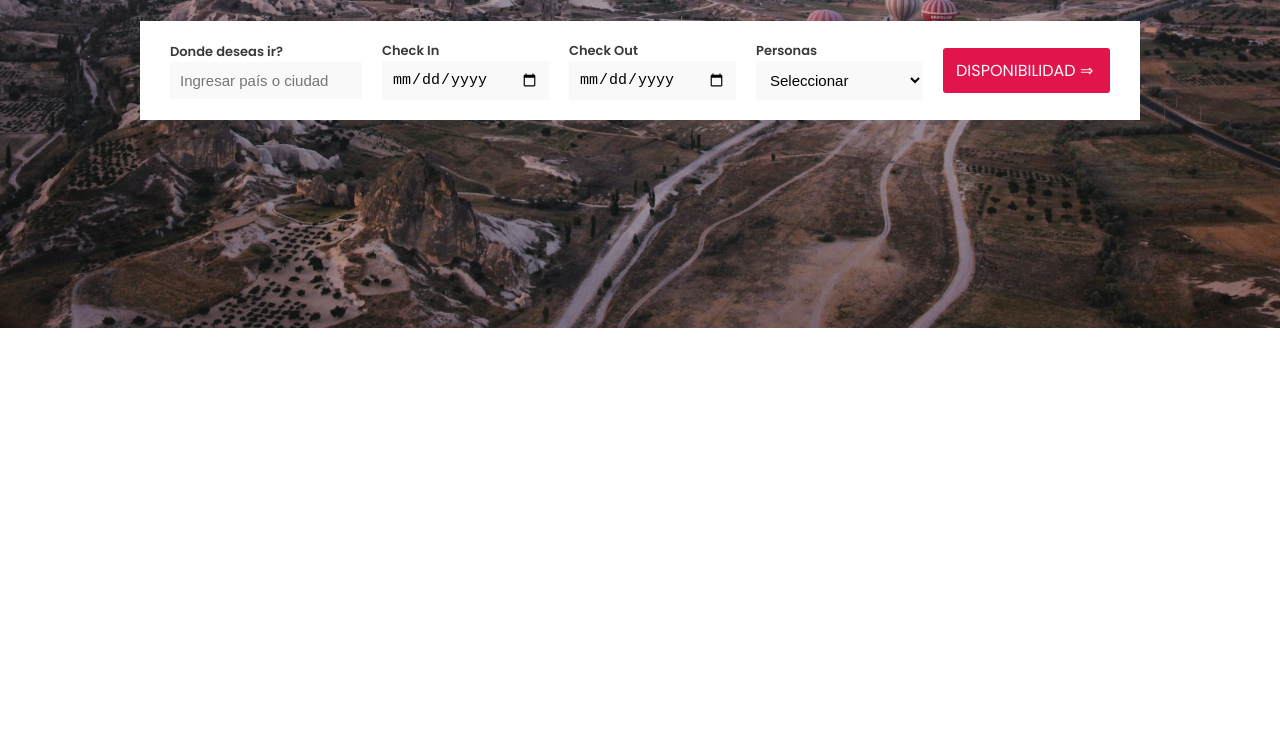
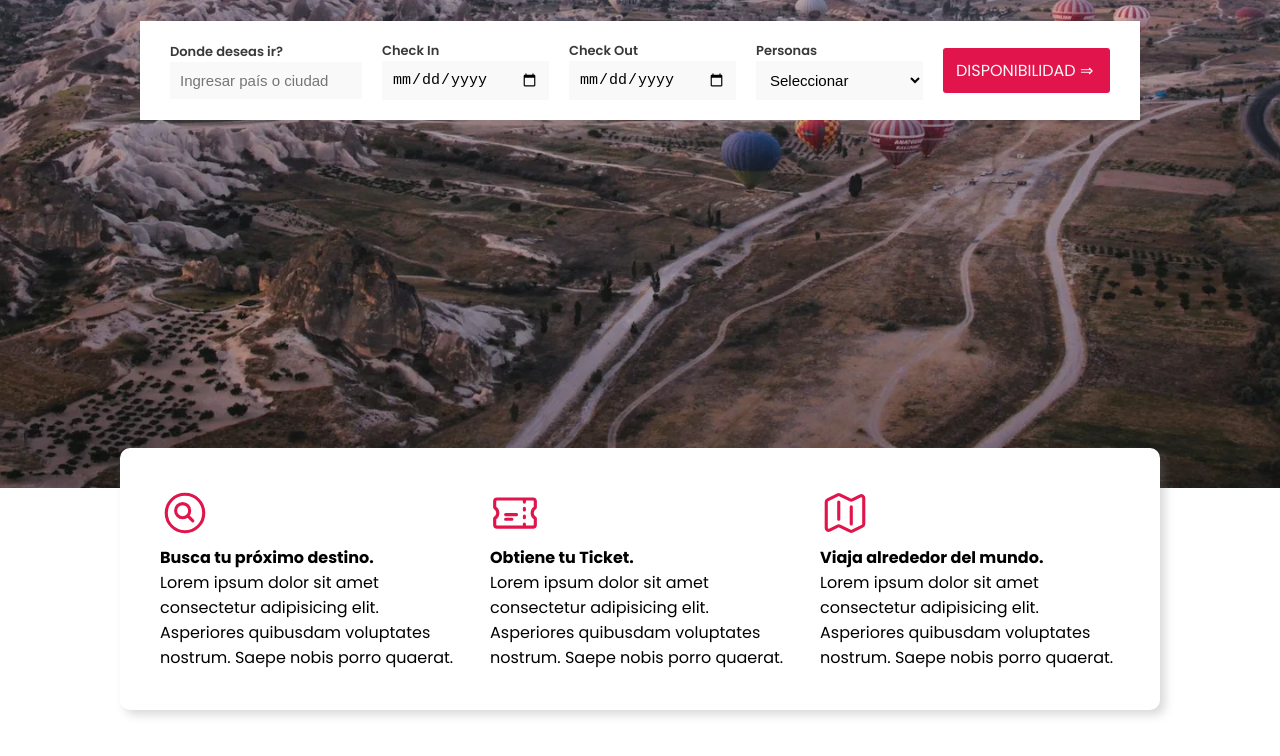
Before and after one commit to matiaslascano/travel-web, a plain HTML site: page index.html in a window 1280 px wide. Shown: the part 472-1228 px from the top of the page. Before the commit the page ends 800 px from the top, so only its background shows below. Drawn offline with Linux system fonts and the light colour scheme.

Commit message:
section process added

```diff
--- a/CSS/styles.css
+++ b/CSS/styles.css
@@ -35,11 +35,12 @@ li {
 /* HEADER / HERO*/
 
 .header {
-  background-image: url(/Images/header.jpg);
+  background-image: url(/Images/header.webp);
   width: 100%;
-  height: 100vh;
+  height: 120vh;
   background-size: cover;
   background-repeat: none;
+  background-position: center center;
 }
 .nav {
   width: 100%;
@@ -74,7 +75,8 @@ li {
 }
 .header-content {
   width: 100%;
-  height: calc(100vh - 10rem);
+  height: 100vh;
+  margin-top: -5rem;
   display: flex;
   align-items: center;
   justify-content: center;
@@ -140,6 +142,7 @@ li {
   }
   .header-title {
     font-size: 3rem;
+    margin-top: 12rem;
   }
   .form-wrapper {
     display: flex;
@@ -149,3 +152,31 @@ li {
     width: 100%;
   }
 }
+
+/* PROCESS */
+.process {
+  background-color: var(--color-white);
+  margin-top: -4rem;
+  padding: 4rem;
+  border-radius: 1rem;
+  box-shadow: 0.5rem 0.5rem 1rem #7f7f7f49;
+  margin-bottom: 5rem;
+}
+.process-container {
+  display: grid;
+  grid-template-columns: repeat(auto-fit, minmax(24rem, 1fr));
+  grid-gap: 3rem;
+}
+.process-item {
+}
+.process-icon > svg {
+  width: 5rem;
+  height: 5rem;
+  color: var(--color-primary);
+}
+.process-title {
+}
+.process.text {
+  font-size: 1.4rem;
+  color: var(--color-text);
+}
--- a/index.html
+++ b/index.html
@@ -33,7 +33,7 @@
           <div class="header-content-wrapper">
             <div class="header-text">
               <h1 class="header-title">
-                Descubra la belleza de la naturaleza, Descubra su nuevo yo
+                Descubra la belleza de la naturaleza, descubra su nuevo yo.
               </h1>
             </div>
             <div class="header-form">
@@ -75,5 +75,83 @@
         </div>
       </nav>
     </header>
+    <main>
+      <section class="process container">
+        <div class="process-container">
+          <div class="process-item">
+            <div class="process-icon">
+              <svg
+                xmlns="http://www.w3.org/2000/svg"
+                fill="none"
+                viewBox="0 0 24 24"
+                stroke-width="1.5"
+                stroke="currentColor"
+                class="w-6 h-6"
+              >
+                <path
+                  stroke-linecap="round"
+                  stroke-linejoin="round"
+                  d="M15.75 15.75l-2.489-2.489m0 0a3.375 3.375 0 10-4.773-4.773 3.375 3.375 0 004.774 4.774zM21 12a9 9 0 11-18 0 9 9 0 0118 0z"
+                />
+              </svg>
+            </div>
+            <h4 class="process-title">Busca tu próximo destino.</h4>
+            <div class="process-text">
+              Lorem ipsum dolor sit amet consectetur adipisicing elit.
+              Asperiores quibusdam voluptates nostrum. Saepe nobis porro
+              quaerat.
+            </div>
+          </div>
+          <div class="process-item">
+            <div class="process-icon">
+              <svg
+                xmlns="http://www.w3.org/2000/svg"
+                fill="none"
+                viewBox="0 0 24 24"
+                stroke-width="1.5"
+                stroke="currentColor"
+                class="w-6 h-6"
+              >
+                <path
+                  stroke-linecap="round"
+                  stroke-linejoin="round"
+                  d="M16.5 6v.75m0 3v.75m0 3v.75m0 3V18m-9-5.25h5.25M7.5 15h3M3.375 5.25c-.621 0-1.125.504-1.125 1.125v3.026a2.999 2.999 0 010 5.198v3.026c0 .621.504 1.125 1.125 1.125h17.25c.621 0 1.125-.504 1.125-1.125v-3.026a2.999 2.999 0 010-5.198V6.375c0-.621-.504-1.125-1.125-1.125H3.375z"
+                />
+              </svg>
+            </div>
+            <h4 class="process-title">Obtiene tu Ticket.</h4>
+            <div class="process-text">
+              Lorem ipsum dolor sit amet consectetur adipisicing elit.
+              Asperiores quibusdam voluptates nostrum. Saepe nobis porro
+              quaerat.
+            </div>
+          </div>
+          <div class="process-item">
+            <div class="process-icon">
+              <svg
+                xmlns="http://www.w3.org/2000/svg"
+                fill="none"
+                viewBox="0 0 24 24"
+                stroke-width="1.5"
+                stroke="currentColor"
+                class="w-6 h-6"
+              >
+                <path
+                  stroke-linecap="round"
+                  stroke-linejoin="round"
+                  d="M9 6.75V15m6-6v8.25m.503 3.498l4.875-2.437c.381-.19.622-.58.622-1.006V4.82c0-.836-.88-1.38-1.628-1.006l-3.869 1.934c-.317.159-.69.159-1.006 0L9.503 3.252a1.125 1.125 0 00-1.006 0L3.622 5.689C3.24 5.88 3 6.27 3 6.695V19.18c0 .836.88 1.38 1.628 1.006l3.869-1.934c.317-.159.69-.159 1.006 0l4.994 2.497c.317.158.69.158 1.006 0z"
+                />
+              </svg>
+            </div>
+            <h4 class="process-title">Viaja alrededor del mundo.</h4>
+            <div class="process-text">
+              Lorem ipsum dolor sit amet consectetur adipisicing elit.
+              Asperiores quibusdam voluptates nostrum. Saepe nobis porro
+              quaerat.
+            </div>
+          </div>
+        </div>
+      </section>
+    </main>
   </body>
 </html>
```
Also changed, not shown: Images/header.jpg (deleted), Images/header.webp (added).
